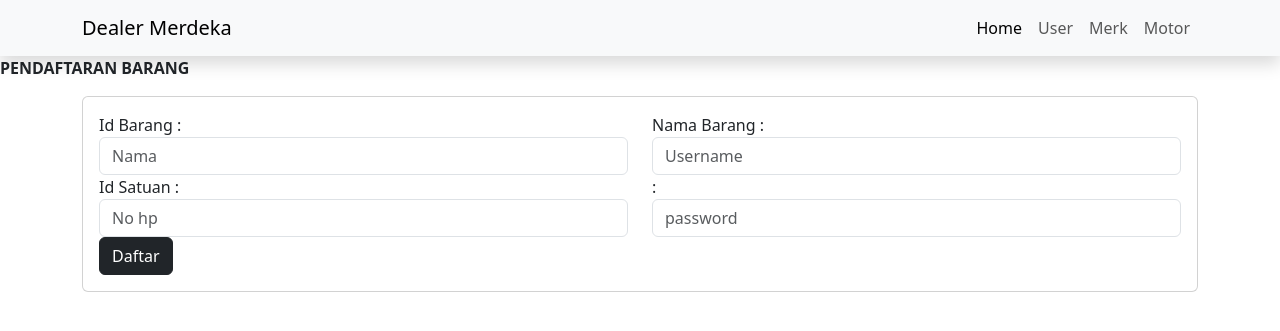
After one commit to RayaGhaniyya/inventory-barang, a PHP site: page /formbarang.php in a window 1280 px wide. The commit adds this page. Shown: the top 331 px of the page. Run offline with PHP 8.4, Linux system fonts and the light colour scheme.

Commit message:
form list

```diff
--- /dev/null
+++ b/formbarang.php
@@ -0,0 +1,47 @@
+
+<?php include('./head.php') ?>
+
+
+<header>
+    <p>
+        <b>
+         PENDAFTARAN BARANG
+        </b>
+    </p>
+</header>
+
+
+<form action="storeuser.php" method="POST">
+    <div class="container">
+        <div class="card card-user">
+            <div class="card-body">
+
+                <div class="row">
+                    <div class="col-md-6">
+                        <label for="nama">Id Barang : </label>
+                        <input class="form-control" type="text" name="nama" placeholder="Nama" aria-label="default input example">
+                    </div>
+                    <div class="col-md-6">
+                        <label for="username">Nama Barang : </label>
+                        <input class="form-control" type="text" name="username" placeholder="Username" aria-label="default input example">
+                    </div>
+                    <div class="col-md-6">
+                        <label for="no_hp">Id Satuan : </label>
+                        <input class="form-control" type="text" name="no_hp" placeholder="No hp" aria-label="default input example">
+                    </div>
+                    <div class="col-md-6">
+                        <label for="password">: </label>
+                        <input class="form-control" type="password" name="password" placeholder="password" aria-label="default input example">
+                    </div>
+                    <div class="col-md-12">
+                        <input type="submit" value="Daftar" name="daftar" class="btn btn-dark" />
+                    </div>
+                </div>
+            </div>
+        </div>
+    </div>
+</form>
+
+<?php
+include('bottom.php');
+?>
```
Also changed, not shown: listbarang.php (+72 -12 lines).
